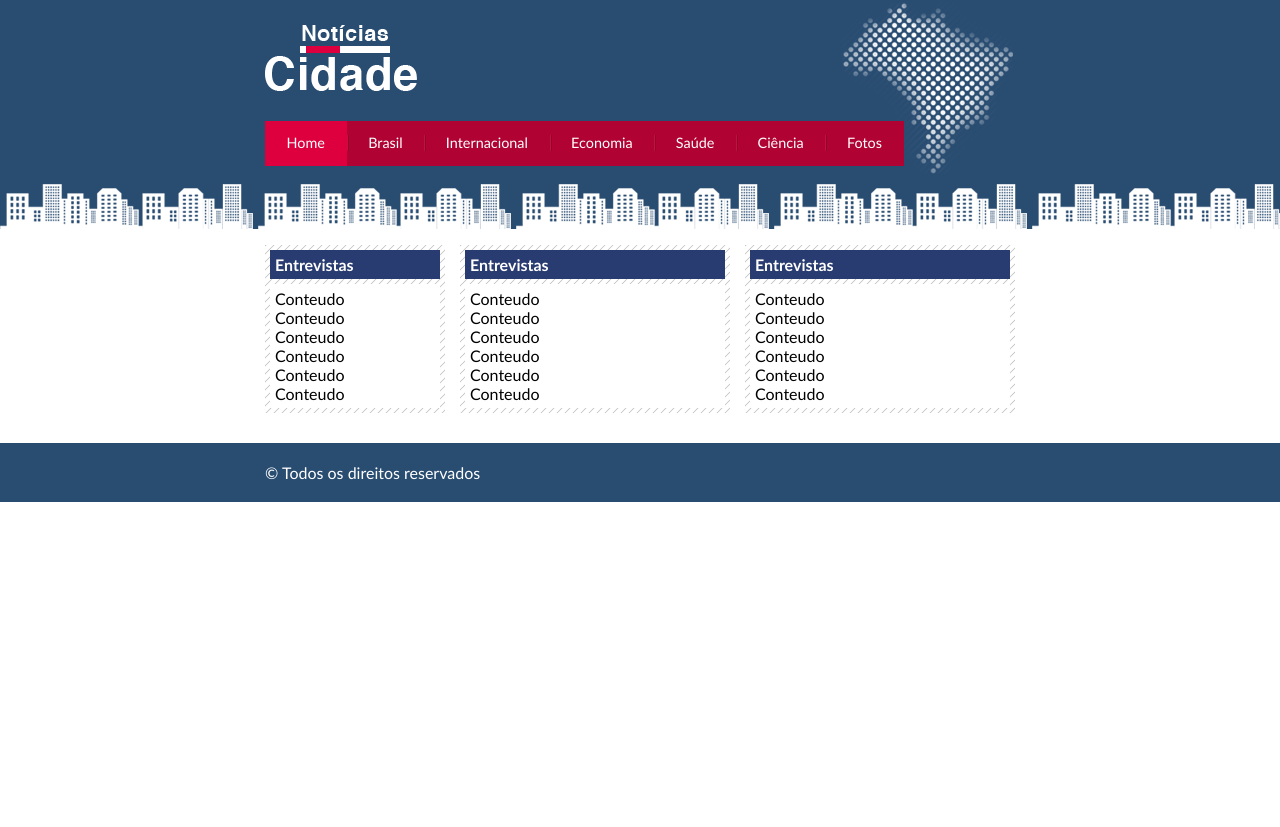
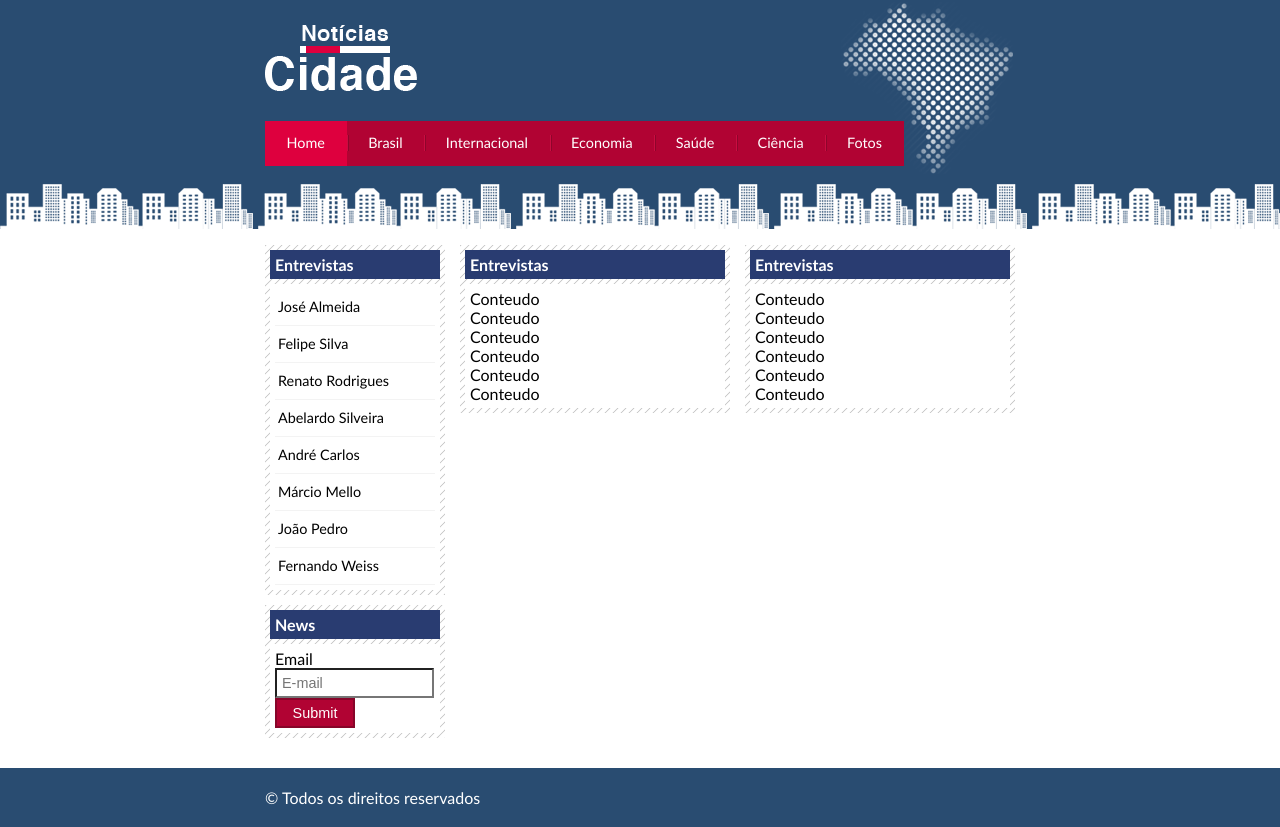
Before and after one commit to 9reis/Noticia-Cidade, a plain HTML site: page index.html in a window 1280 px wide. Before the commit the page ends 800 px from the top, so only its background shows below. Drawn offline with Linux system fonts and the light colour scheme.

Commit message:
Finalizada a barra lateral com a area de intrevistados e a newsletter

```diff
--- a/assets/css/style.css
+++ b/assets/css/style.css
@@ -135,8 +135,48 @@ h2{
     margin-top: 5px;
 }
 
+/* ---------- FORMATAR MENU LATERAL ---------- */
 
-/* RODAPE */
+#lateral ul a{
+    font-size: 0.9em;
+    padding: 3px;
+    display: block;
+    line-height: 30px;
+    color: #000;
+    text-decoration: none;
+    border-bottom: 1px solid #f3f3f3;
+}
+
+#lateral ul a:hover{
+    background:#f9f9f9 url(../img/marcador.png) no-repeat left center;
+    padding-left: 20px;
+    color: #a1a1a1;
+}
+
+/* ---------- FORMATAR FORMULARIOS ---------- */
+
+label {
+    display: block;
+    cursor: pointer;
+}
+
+input{
+    padding: 5px;
+    width: 145px;
+    font-size: 0.9em;
+    background-color: #fff;
+}
+
+input.submit{
+    width: 80px;
+    color: #fff;
+    background-color: #b10333;
+    border: 2px solid #870529;
+    cursor: pointer;
+}
+
+
+/* ---------- RODAPE ---------- */
 
 #container-rodape{
     background: #294c71;
--- a/index.html
+++ b/index.html
@@ -63,12 +63,33 @@
                 <div class="caixa">
                     <h2>Entrevistas</h2>
                     <div class="caixa-conteudo">
-                        Conteudo <br>
-                        Conteudo <br>
-                        Conteudo <br>
-                        Conteudo <br>
-                        Conteudo <br>
-                        Conteudo <br>
+                        <ul>
+                            <li><a href="">José Almeida</a></li>
+                            <li><a href="">Felipe Silva</a></li>
+                            <li><a href="">Renato Rodrigues</a></li>
+                            <li><a href="">Abelardo Silveira</a></li>
+                            <li><a href="">André Carlos</a></li>
+                            <li><a href="">Márcio Mello</a></li>
+                            <li><a href="">João Pedro</a></li>
+                            <li><a href="">Fernando Weiss</a></li>
+                        </ul>
+
+                    </div>
+                </div>
+
+                <div class="caixa">
+                    <h2>News</h2>
+                    <div class="caixa-conteudo">
+                        <form action="">
+                            <div>
+                                <label for="email">Email</label>
+                                    <input type="text" name="email" id="email" placeholder="E-mail">
+                            </div>
+
+                            <div>
+                                <input class="submit" type="submit">
+                            </div>
+                        </form>
                     </div>
                 </div>
 
```
